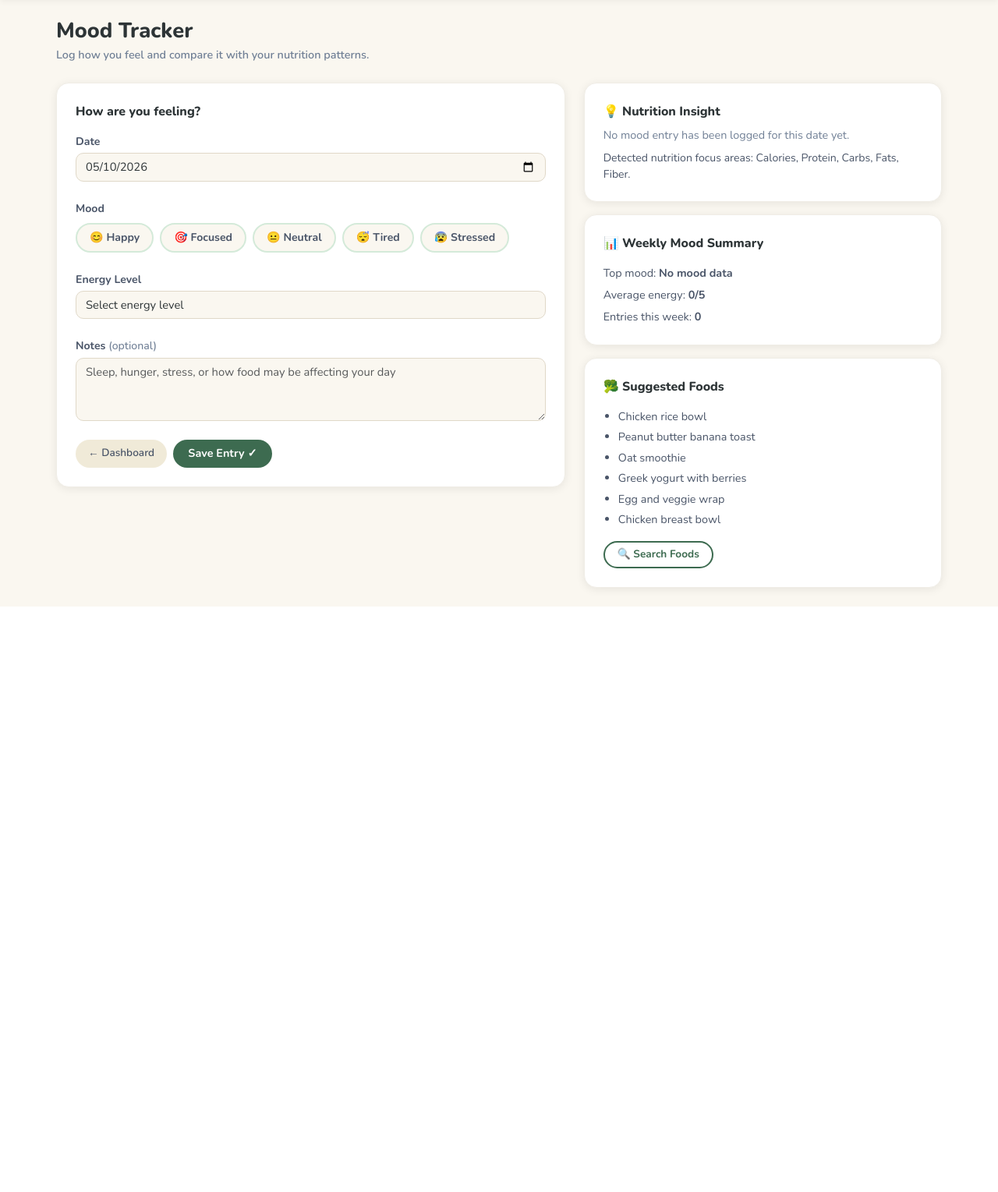
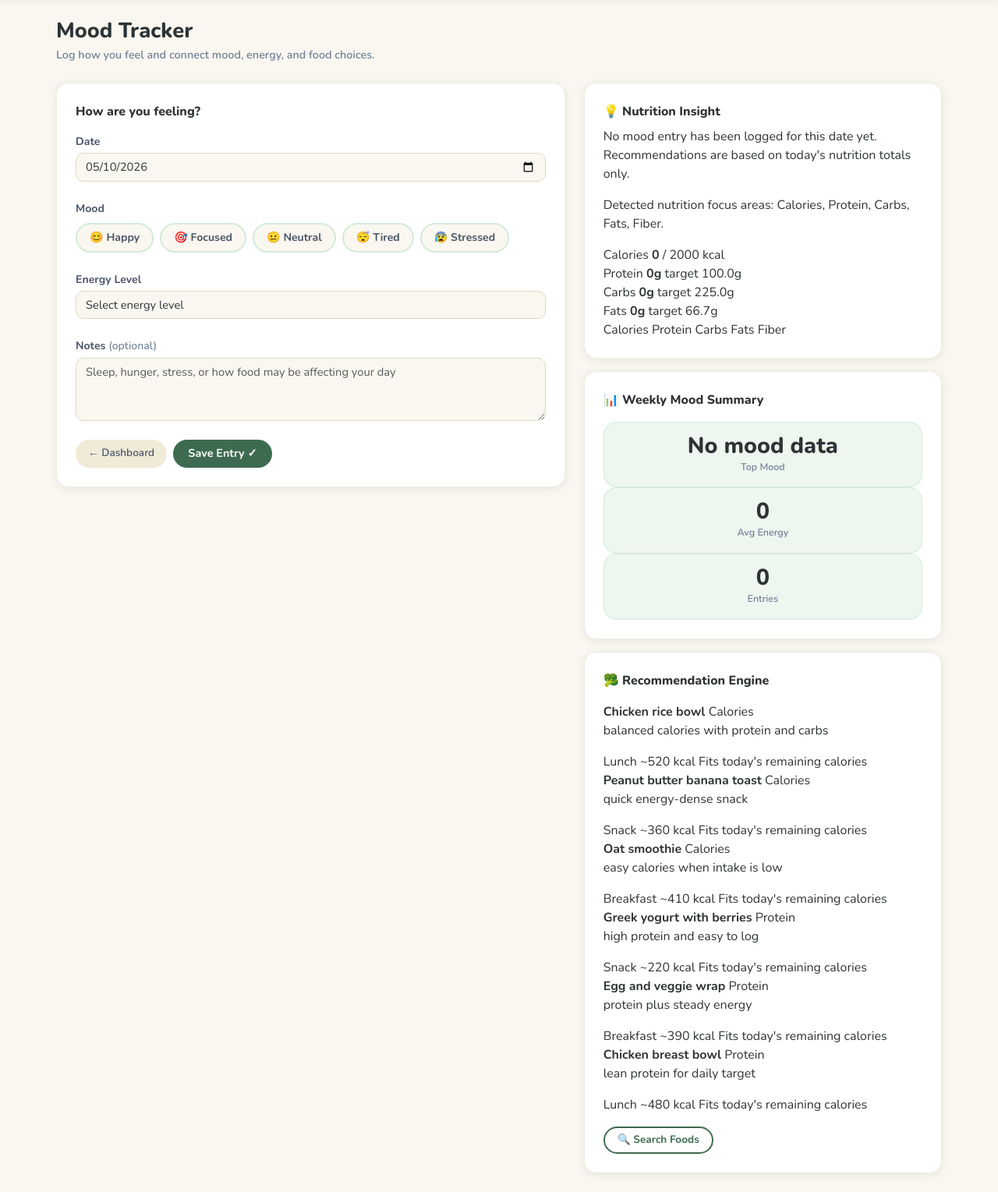
Before and after one commit to soq123/SE3354-Calo-fit, a Flask app: page /mood in a window 1280 px wide. Shown: the part 54-1583 px from the top of the page at 78% size. Before the commit the page ends 832 px from the top, so only its background shows below. Run offline with Flask 3, Linux system fonts and the light colour scheme; a user stored in the database is signed in; data comes from the database, SQL or seed files in the repository; data that the repository does not hold is empty.

Commit message:
Redesign mood page insight and recommendation display

```diff
--- a/1_code/app/templates/mood.html
+++ b/1_code/app/templates/mood.html
@@ -5,7 +5,7 @@
 <div class="cf-page-header">
   <div>
     <h1>Mood Tracker</h1>
-    <p>Log how you feel and compare it with your nutrition patterns.</p>
+    <p>Log how you feel and connect mood, energy, and food choices.</p>
   </div>
 </div>
 
@@ -141,6 +141,7 @@
                   action="{{ url_for('mood.delete_mood', mood_id=entry['mood_id']) }}"
                   method="POST"
                   style="display:inline;"
+                  onsubmit="return confirm('Delete this mood entry?');"
                 >
                   <button type="submit" class="btn-cf-ghost btn-sm">
                     Delete
@@ -157,63 +158,103 @@
   </div>
 
   <div class="col-lg-5">
-    <div class="cf-card p-4 mb-3">
+    <div class="cf-card p-4 mb-3 nutrition-insight-card">
       <div class="cf-section-title mb-2">💡 Nutrition Insight</div>
 
       {% if latest_mood %}
-        <p style="font-size:0.9rem;color:var(--text-mid);margin-bottom:0.5rem;">
+        <p class="insight-muted">
           Selected date mood:
           <strong>{{ latest_mood['mood'] }}</strong>
           · Energy {{ latest_mood['energy_level'] }}/5
         </p>
       {% else %}
-        <p style="font-size:0.9rem;color:var(--text-muted);margin-bottom:0.5rem;">
-          No mood entry has been logged for this date yet.
+        <p class="insight-muted">
+          No mood entry has been logged for this date yet. Recommendations are based on today's nutrition totals only.
         </p>
       {% endif %}
 
-      <p style="font-size:0.88rem;color:var(--text-mid);margin:0;">
+      <p class="insight-message">
         {{ recommendations['message'] }}
       </p>
+
+      <div class="insight-meter-grid">
+        <div class="insight-meter">
+          <span class="meter-label">Calories</span>
+          <strong>{{ consumed|round(0)|int }}</strong>
+          <span class="meter-sub">/ {{ calorie_goal }} kcal</span>
+        </div>
+        <div class="insight-meter">
+          <span class="meter-label">Protein</span>
+          <strong>{{ macros['total_protein']|round(1) }}g</strong>
+          <span class="meter-sub">target {{ recommendations['targets']['protein'] }}g</span>
+        </div>
+        <div class="insight-meter">
+          <span class="meter-label">Carbs</span>
+          <strong>{{ macros['total_carbs']|round(1) }}g</strong>
+          <span class="meter-sub">target {{ recommendations['targets']['carbs'] }}g</span>
+        </div>
+        <div class="insight-meter">
+          <span class="meter-label">Fats</span>
+          <strong>{{ macros['total_fats']|round(1) }}g</strong>
+          <span class="meter-sub">target {{ recommendations['targets']['fats'] }}g</span>
+        </div>
+      </div>
+
+      {% if recommendations['deficiencies'] %}
+      <div class="insight-tags">
+        {% for flag in recommendations['deficiencies'] %}
+          <span class="insight-tag">{{ flag|title }}</span>
+        {% endfor %}
+      </div>
+      {% endif %}
     </div>
 
     <div class="cf-card p-4 mb-3">
       <div class="cf-section-title mb-3">📊 Weekly Mood Summary</div>
 
-      <p style="font-size:0.9rem;color:var(--text-mid);margin-bottom:0.4rem;">
-        Top mood:
-        <strong>{{ weekly_mood_summary['top_mood'] }}</strong>
-      </p>
-
-      <p style="font-size:0.9rem;color:var(--text-mid);margin-bottom:0.4rem;">
-        Average energy:
-        <strong>{{ weekly_mood_summary['avg_energy'] }}/5</strong>
-      </p>
-
-      <p style="font-size:0.9rem;color:var(--text-mid);margin-bottom:0;">
-        Entries this week:
-        <strong>{{ weekly_mood_summary['entries'] }}</strong>
-      </p>
+      <div class="weekly-mood-grid">
+        <div class="cf-stat-pill">
+          <div class="num">{{ weekly_mood_summary['top_mood'] }}</div>
+          <div class="lbl">Top Mood</div>
+        </div>
+        <div class="cf-stat-pill">
+          <div class="num">{{ weekly_mood_summary['avg_energy'] }}</div>
+          <div class="lbl">Avg Energy</div>
+        </div>
+        <div class="cf-stat-pill">
+          <div class="num">{{ weekly_mood_summary['entries'] }}</div>
+          <div class="lbl">Entries</div>
+        </div>
+      </div>
     </div>
 
     <div class="cf-card p-4">
-      <div class="cf-section-title mb-3">🥦 Suggested Foods</div>
+      <div class="cf-section-title mb-3">🥦 Recommendation Engine</div>
 
-      {% if recommendations['foods'] %}
-      <ul style="padding-left:1.2rem;margin-bottom:1rem;">
-        {% for food in recommendations['foods'] %}
-        <li style="font-size:0.9rem;color:var(--text-mid);margin-bottom:0.3rem;">
-          {{ food }}
-        </li>
-        {% endfor %}
-      </ul>
+      {% if recommendations['items'] %}
+        <div class="rec-list">
+          {% for item in recommendations['items'] %}
+          <div class="rec-card">
+            <div class="rec-topline">
+              <strong>{{ item['name'] }}</strong>
+              <span>{{ item['reason_tag'] }}</span>
+            </div>
+            <p>{{ item['why'] }}</p>
+            <div class="rec-meta">
+              <span>{{ item['meal_type'] }}</span>
+              <span>~{{ item['calories'] }} kcal</span>
+              <span>{{ item['fit_note'] }}</span>
+            </div>
+          </div>
+          {% endfor %}
+        </div>
       {% else %}
-      <p style="font-size:0.88rem;color:var(--text-muted);">
-        Your nutrition looks balanced today! Keep it up.
-      </p>
+        <p class="insight-muted">
+          Your nutrition looks balanced today! Keep it up.
+        </p>
       {% endif %}
 
-      <a href="/foods" class="btn-cf-outline">🔍 Search Foods</a>
+      <a href="/foods" class="btn-cf-outline mt-3">🔍 Search Foods</a>
     </div>
   </div>
 </div>
```
